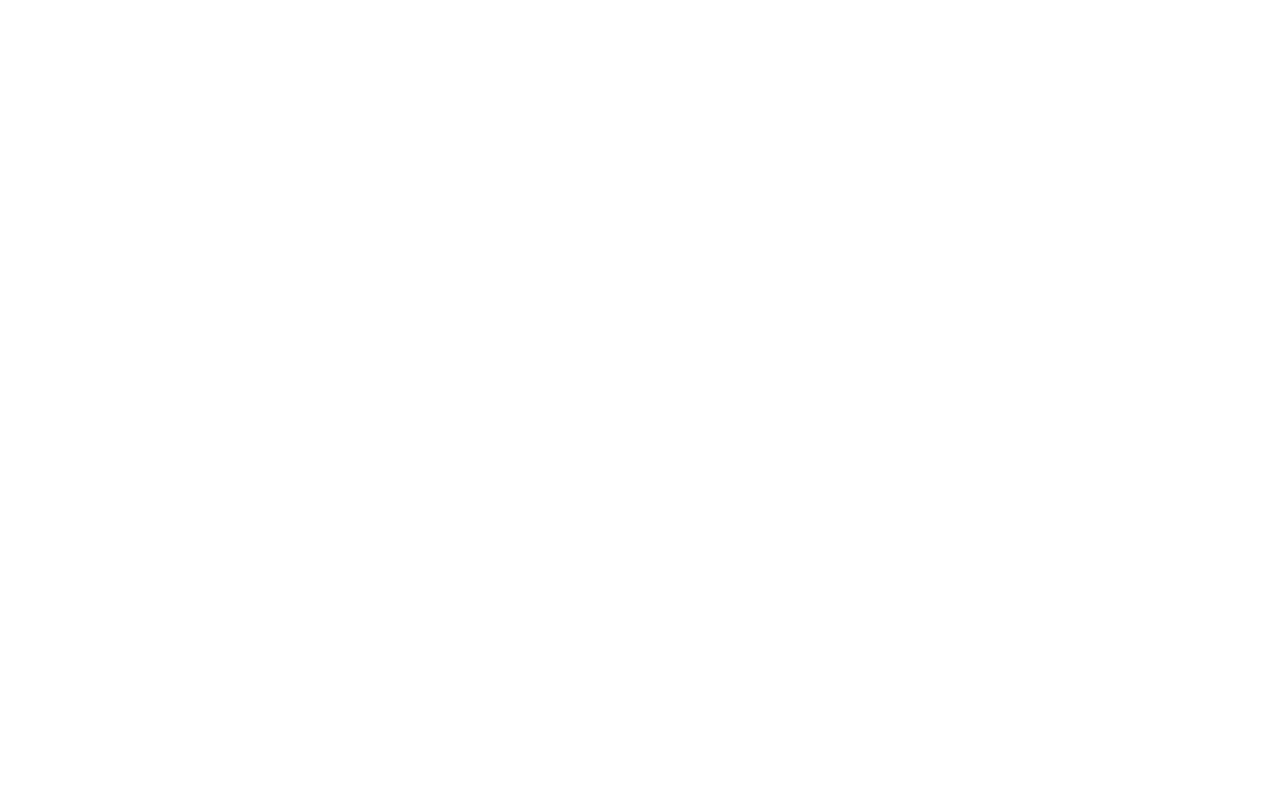
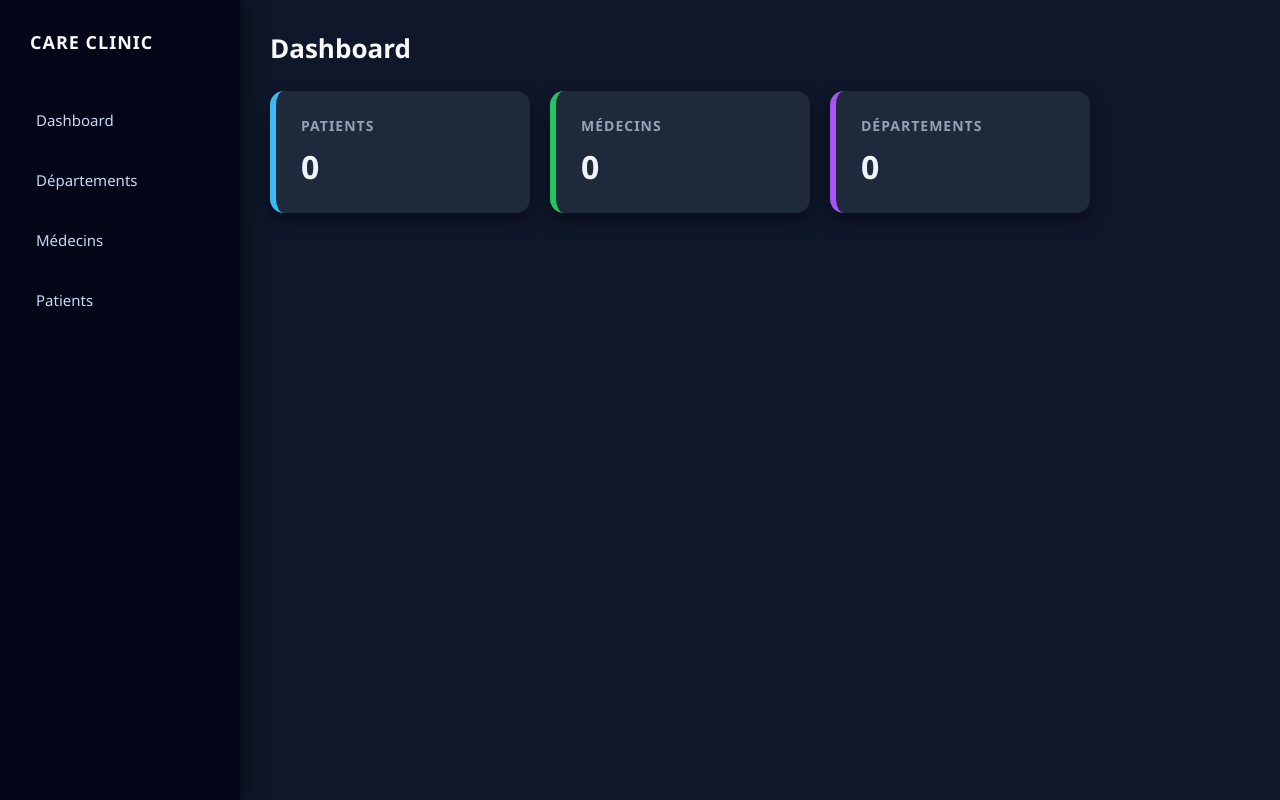
Before and after one commit to YOUSSEF49-CREAT/care-clinic-hospital-managment, a PHP site: page / in a window 1280 px wide. Before the commit the page is empty. Run offline with PHP 8.4, Linux system fonts and the light colour scheme; data that the repository does not hold is empty.

Commit message:
Fix undefined dashboard statistics variables

```diff
--- /dev/null
+++ b/assets/style.css
@@ -0,0 +1,128 @@
+
+* {
+  margin: 0;
+  padding: 0;
+  box-sizing: border-box;
+  font-family: 'Segoe UI', Tahoma, sans-serif;
+}
+
+body {
+  background: #0f172a;
+  color: #e5e7eb;
+  display: flex;
+}
+
+
+.content {
+  margin-left: 240px;
+  padding: 30px;
+  width: 100%;
+}
+
+.content h2 {
+  font-size: 26px;
+  margin-bottom: 25px;
+  color: #f8fafc;
+}
+
+
+.dashboard {
+  display: flex;
+  flex-wrap: wrap;
+  gap: 20px;
+}
+
+
+.card {
+  background: #1e293b;
+  flex: 1 1 220px;
+  max-width: 260px;
+  padding: 25px;
+  border-radius: 14px;
+  box-shadow: 0 8px 18px rgba(0,0,0,0.45);
+  transition: all 0.25s ease;
+}
+
+.card:hover {
+  transform: translateY(-6px);
+  box-shadow: 0 15px 30px rgba(0,0,0,0.6);
+}
+
+.card h3 {
+  font-size: 14px;
+  margin-bottom: 10px;
+  color: #94a3b8;
+  text-transform: uppercase;
+  letter-spacing: 1px;
+}
+
+.card p {
+  font-size: 32px;
+  font-weight: bold;
+  color: #f1f5f9;
+}
+
+
+.patients { border-left: 6px solid #38bdf8; }
+.medecins { border-left: 6px solid #22c55e; }
+.departements { border-left: 6px solid #a855f7; }
+.info { border-left: 6px solid #0ea5e9; }
+.success { border-left: 6px solid #10b981; }
+.warning { border-left: 6px solid #f59e0b; }
+
+
+@media (max-width: 768px) {
+  .content {
+    margin-left: 0;
+  }
+  .card {
+    max-width: 100%;
+  }
+}
+.sidebar {
+  position: fixed;
+  top: 0;
+  left: 0;
+  width: 240px;
+  height: 100vh;
+  background: #020617;
+  padding: 30px 20px;
+  display: flex;
+  flex-direction: column;
+  gap: 12px;
+  box-shadow: 4px 0 20px rgba(0,0,0,0.6);
+}
+
+.sidebar a {
+  text-decoration: none;
+  color: #cbd5f5;
+  padding: 14px 16px;
+  border-radius: 10px;
+  font-size: 15px;
+  font-weight: 500;
+  transition: all 0.25s ease;
+  display: flex;
+  align-items: center;
+}
+
+.sidebar a:hover {
+  background: #1e293b;
+  color: #38bdf8;
+  transform: translateX(6px);
+}
+
+.sidebar a.active {
+  background: #1e293b;
+  color: #38bdf8;
+  box-shadow: inset 4px 0 0 #38bdf8;
+}
+
+.sidebar::before {
+  content: "CARE CLINIC";
+  color: #f8fafc;
+  font-size: 18px;
+  font-weight: bold;
+  margin-bottom: 30px;
+  padding-left: 10px;
+  letter-spacing: 1px;
+}
--- /dev/null
+++ b/includes/sidebar.php
@@ -0,0 +1,6 @@
+<div class="sidebar">
+  <a href="/care-clinic-hospital-managment/index.php">Dashboard</a>
+  <a href="/care-clinic-hospital-managment/departements/index.php">Départements</a>
+  <a href="/care-clinic-hospital-managment/medecins/index.php">Médecins</a>
+  <a href="/care-clinic-hospital-managment/patients/index.php">Patients</a>
+</div>
--- a/index.php
+++ b/index.php
@@ -1 +1,38 @@
 <?php
+include("config/db.php");
+
+$patientsCount = mysqli_num_rows(mysqli_query($conn," SELECT * FROM patients"));
+$medecinsCount = mysqli_num_rows(mysqli_query($conn," SELECT * FROM medecins"));
+$departementsCount = mysqli_num_rows(mysqli_query($conn," SELECT * FROM departements"));
+
+
+?>
+
+<link rel="stylesheet" href="assets/style.css">
+<?php include("includes/sidebar.php"); ?>
+
+<div class="content">
+  <h2>Dashboard</h2>
+
+  <div class="dashboard">
+
+    <div class="card patients">
+      <h3>Patients</h3>
+      <p><?= $patientsCount ?></p>
+    </div>
+
+    <div class="card medecins">
+      <h3>Médecins</h3>
+      <p><?= $medecinsCount ?></p>
+    </div>
+
+    <div class="card departements">
+      <h3>Départements</h3>
+      <p><?= $departementsCount ?></p>
+    </div>
+
+
+
+
+  </div>
+</div>
```
